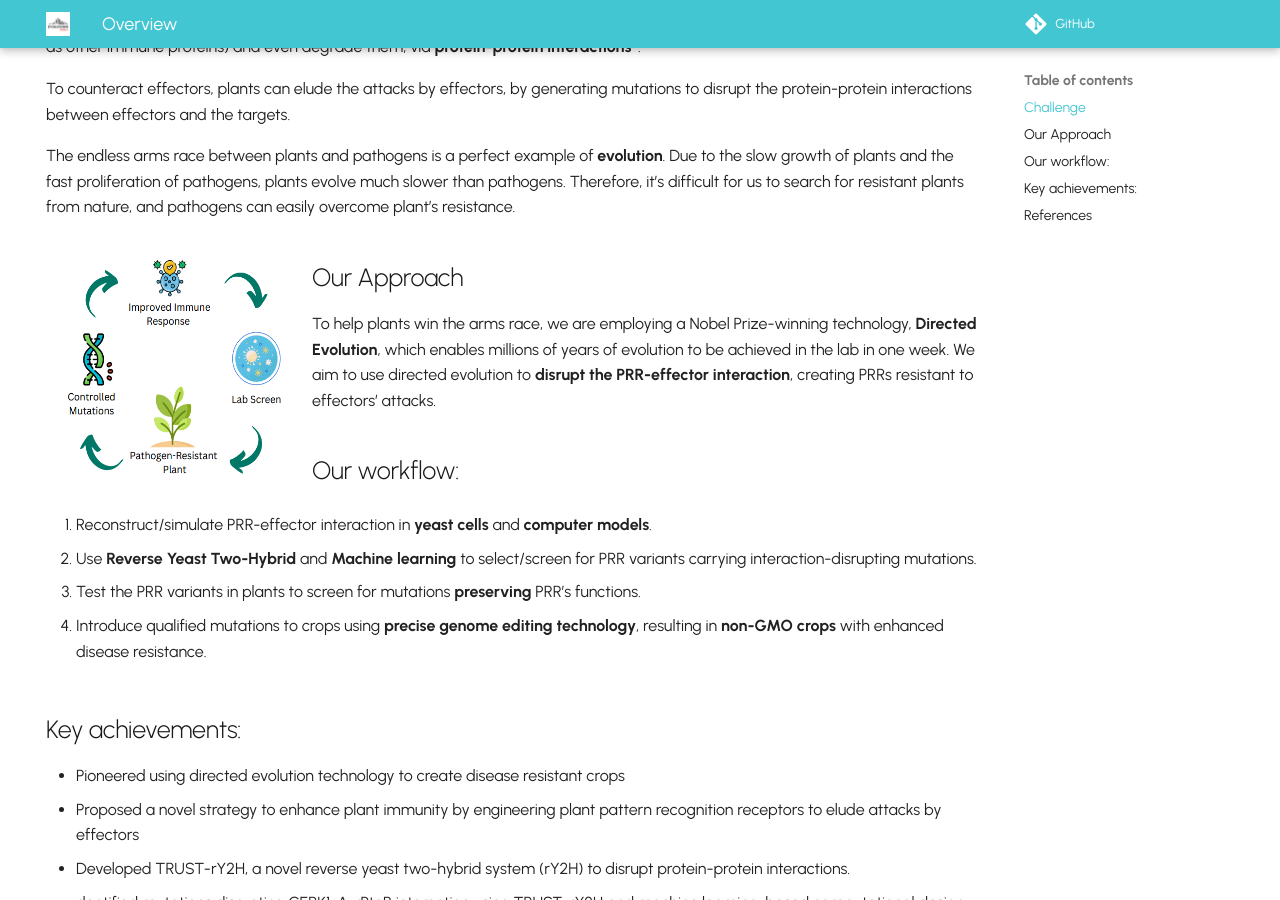
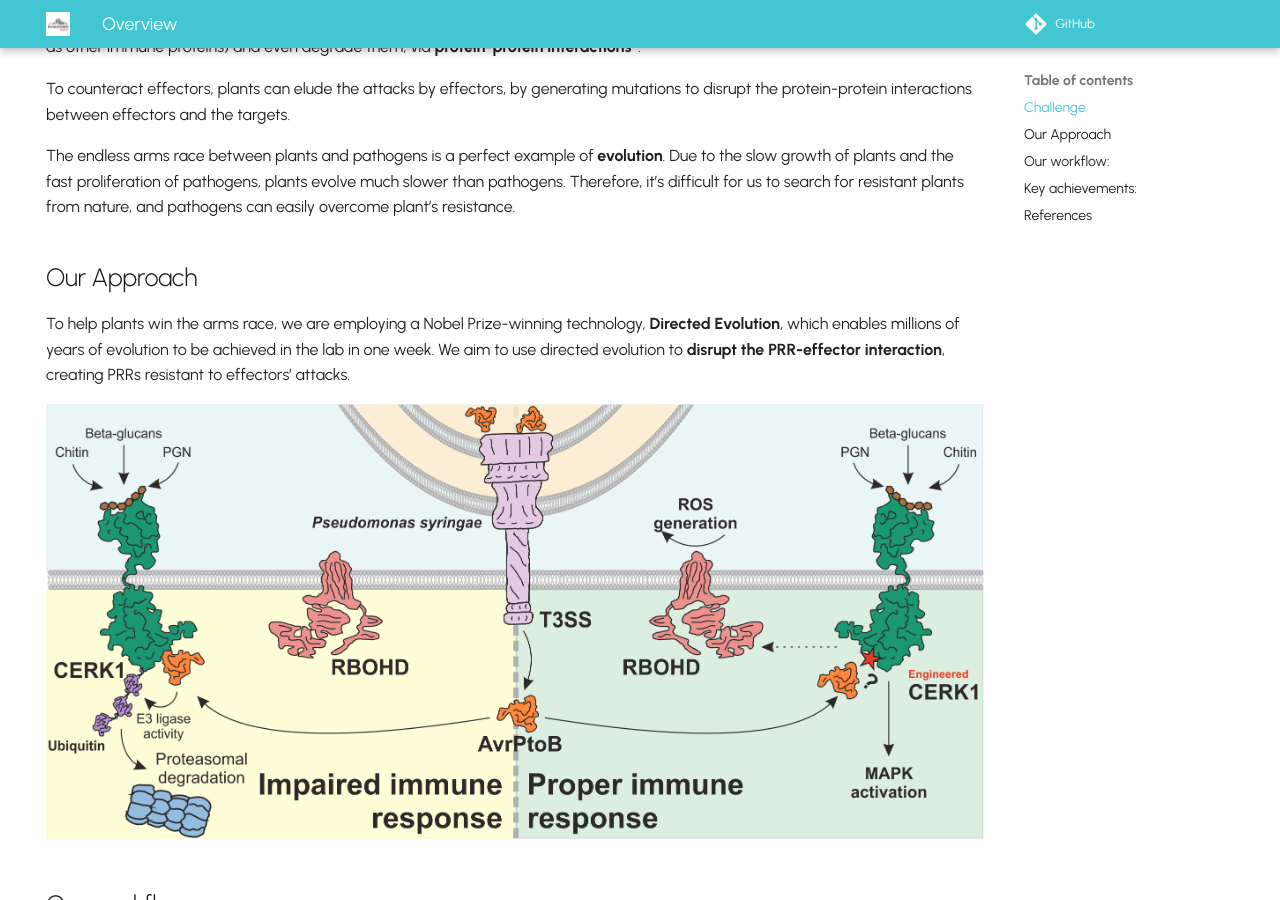
Before and after one commit to idec-teams/2023_Evolution_Suisse, an MkDocs documentation site: the page built from docs/index.md, in a window 1280 px wide and 900 px high, scrolled down 481 px. Built offline with MkDocs 1.6.1 and Material for MkDocs 9.7.7, drawn with Linux system fonts in a browser that asks for light colours; comment, search, counter and statistics services are not loaded.

Commit message:
add pictures to main page

```diff
--- a/docs/index.md
+++ b/docs/index.md
@@ -20,10 +20,10 @@ To counteract effectors, plants can elude the attacks by effectors, by generatin
 
 The endless arms race between plants and pathogens is a perfect example of **evolution**. Due to the slow growth of plants and the fast proliferation of pathogens, plants evolve much slower than pathogens. Therefore, it’s difficult for us to search for resistant plants from nature, and pathogens can easily overcome plant’s resistance.
 
-![Our Approach](img/evolution_high_level.png){align=left style="height:250px;width:250px"}
 ## Our Approach
 To help plants win the arms race, we are employing a Nobel Prize-winning technology, **Directed Evolution**, which enables millions of years of evolution to be achieved in the lab in one week. We aim to use directed evolution to **disrupt the PRR-effector interaction**, creating PRRs resistant to effectors’ attacks.
 
+![Our Approach](img/Fig_1_A_1.png)
 ## Our workflow:
 
 1. Reconstruct/simulate PRR-effector interaction in **yeast cells** and **computer models**.
```
Also changed, not shown: other parts of docs/index.md (+2 -0 lines).
